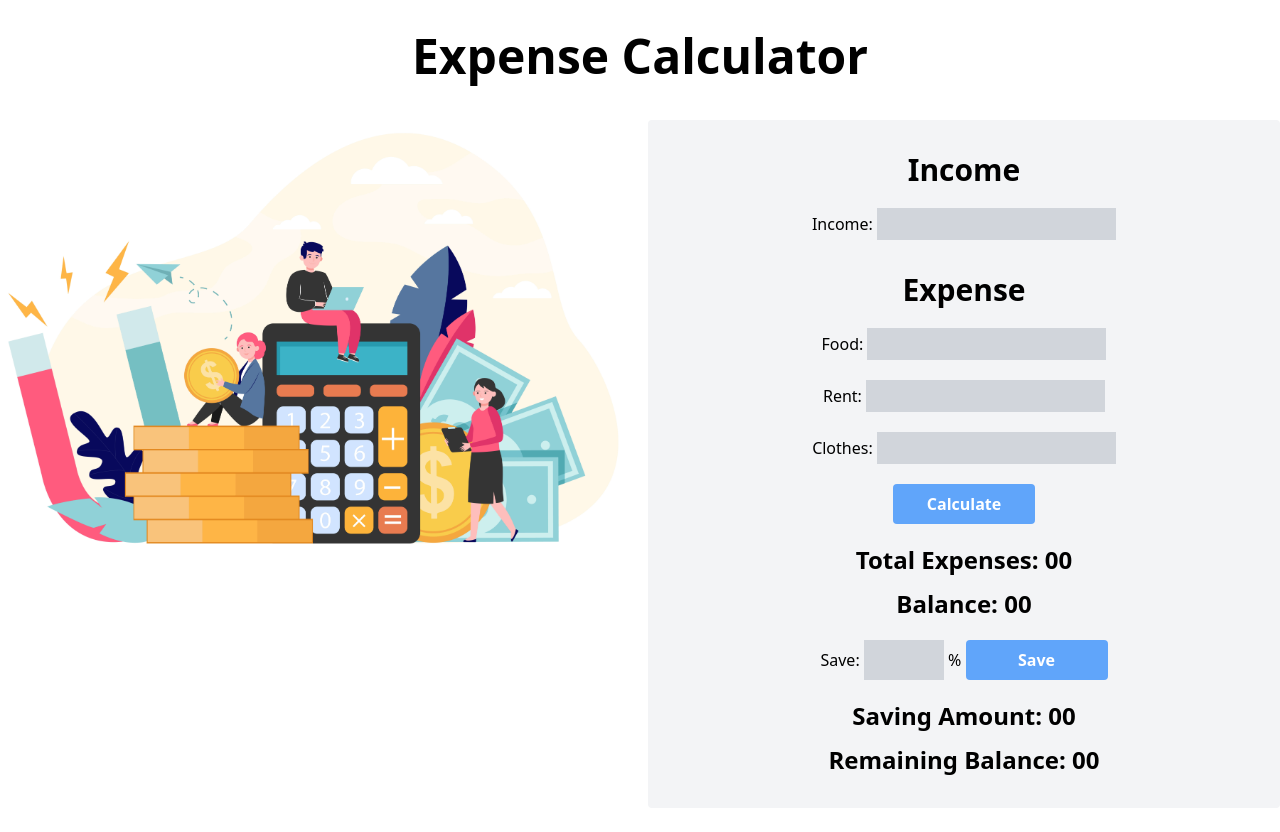
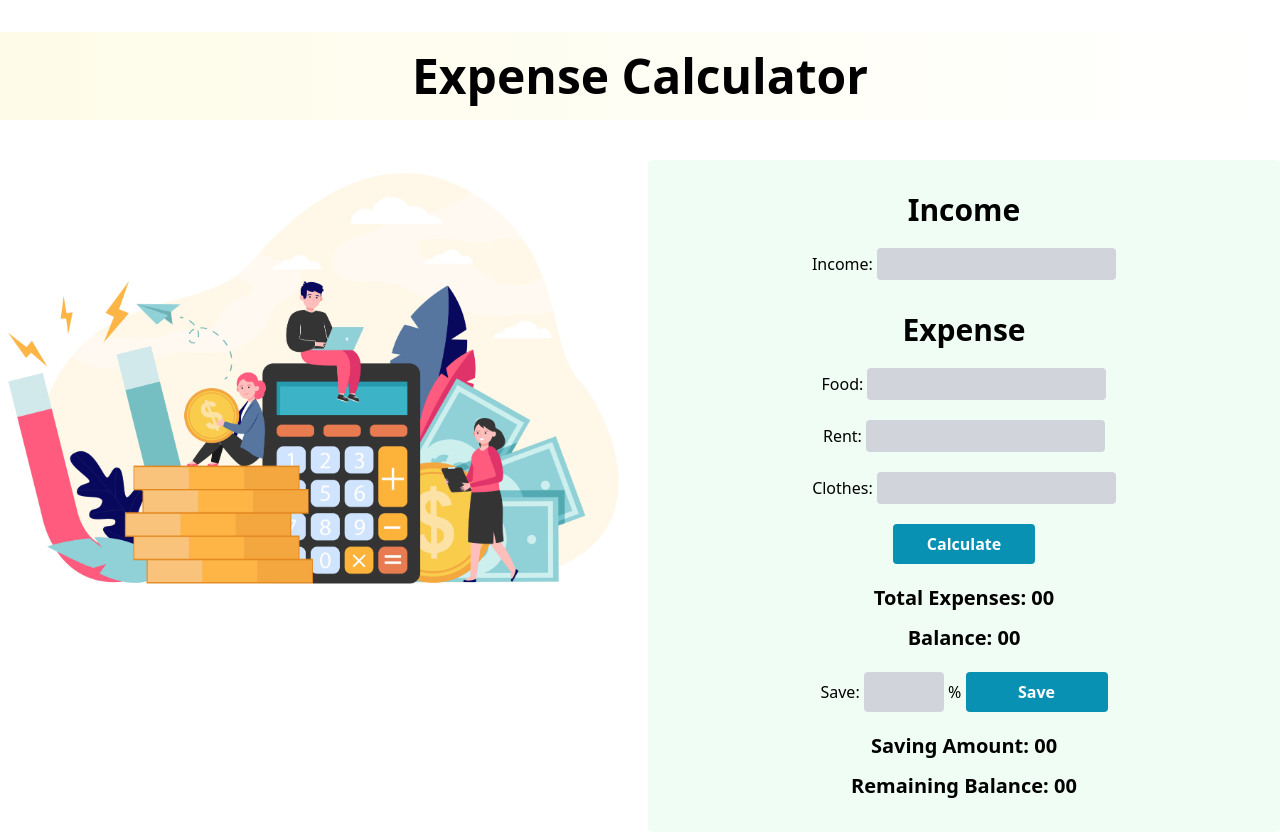
Before and after one commit to nazm0l/expense-calculator, a plain HTML site: page index.html in a window 1280 px wide. Before the commit the page ends 808 px from the top, so only its background shows below. Drawn offline with nearby package versions, Linux system fonts and the light colour scheme.

Commit message:
final push

```diff
--- a/index.html
+++ b/index.html
@@ -10,7 +10,7 @@
 </head>
 <body>
     <main class="container mx-auto">
-        <h1 class="text-3xl md:text-5xl text-center mt-8 font-bold">Expense Calculator</h1>
+        <h1 class="text-3xl md:text-5xl text-center mt-8 p-5 font-bold bg-gradient-to-r from-yellow-50 to-white-500">Expense Calculator</h1>
         <!-- image and form section start -->
         <div class="grid gap-4 grid-cols-1 md:grid-cols-2 mt-10">
             <!-- image section  -->
@@ -18,37 +18,37 @@
                 <img src="images/money.jpg" alt="" srcset="">
             </div>
             <!-- form Section  -->
-            <div class="text-center bg-gray-100 p-8 rounded">
+            <div class="text-center bg-green-50 p-8 rounded">
                 <div>
                     <h2 class="text-3xl font-bold">Income</h2>
                     <label>Income:</label>
-                    <input id="income" class="bg-gray-300 mt-5 p-1" type="text" value="">
+                    <input id="income" class="bg-gray-300 rounded mt-5 p-1" type="text" value="">
                 </div>
                 <div class="mt-8">
                     <h2 class="text-3xl font-bold">Expense</h2>
 
                     <label>Food:</label>
-                    <input id="food" class="bg-gray-300 mt-5 p-1" type="text" value=""> <br>
+                    <input id="food" class="bg-gray-300 rounded mt-5 p-1" type="text" value=""> <br>
                     <label>Rent:</label>
-                    <input id="rent" class="bg-gray-300 mt-5 p-1" type="text" value=""> <br>
+                    <input id="rent" class="bg-gray-300 rounded mt-5 p-1" type="text" value=""> <br>
                     <label>Clothes:</label>
-                    <input id="clothes" class="bg-gray-300 mt-5 p-1" type="text" value="">
+                    <input id="clothes" class="bg-gray-300 rounded mt-5 p-1" type="text" value="">
                 </div>
                 <!-- calculate button  -->
-                <button id="calculate" class="bg-blue-400 mt-5 p-2 rounded font-semibold text-white w-1/4">Calculate</button>
+                <button id="calculate" class="bg-cyan-600 mt-5 p-2 rounded font-semibold text-white w-1/4">Calculate</button>
                 <!-- Total expense and balance  -->
-                <h2 class="text-2xl mt-5 font-semibold">Total Expenses: <span id="total-expenses">00</span></h2>
-                <h2 class="text-2xl mt-3 font-semibold">Balance: <span id="balance">00</span></h2>
+                <h2 class="text-xl mt-5 font-semibold">Total Expenses: <span id="total-expenses">00</span></h2>
+                <h2 class="text-xl mt-3 font-semibold">Balance: <span id="balance">00</span></h2>
 
                 <!-- save section -->
                 <div>
                     <label>Save:</label>
-                    <input id="save" class="bg-gray-300 p-2 mt-5 w-20" type="text" value=""> <span>%</span>
-                    <button id="save-button" class="bg-blue-400 mt-5 p-2 rounded font-semibold text-white w-1/4">Save</button>
+                    <input id="save" class="bg-gray-300 rounded p-2 mt-5 w-20" type="text" value=""> <span>%</span>
+                    <button id="save-button" class="bg-cyan-600 mt-5 p-2 rounded font-semibold text-white w-1/4">Save</button>
                 </div>
                 <!-- Total expense and balance  -->
-                <h2 class="text-2xl mt-5 font-semibold">Saving Amount: <span id="saving-amount">00</span></h2>
-                <h2 class="text-2xl mt-3 font-semibold">Remaining Balance: <span id="remaining-balance">00</span></h2>
+                <h2 class="text-xl mt-5 font-semibold">Saving Amount: <span id="saving-amount">00</span></h2>
+                <h2 class="text-xl mt-3 font-semibold">Remaining Balance: <span id="remaining-balance">00</span></h2>
             </div>
         </div>
     </main>
```
Also changed, not shown: js/app.js (+4 -4 lines).
